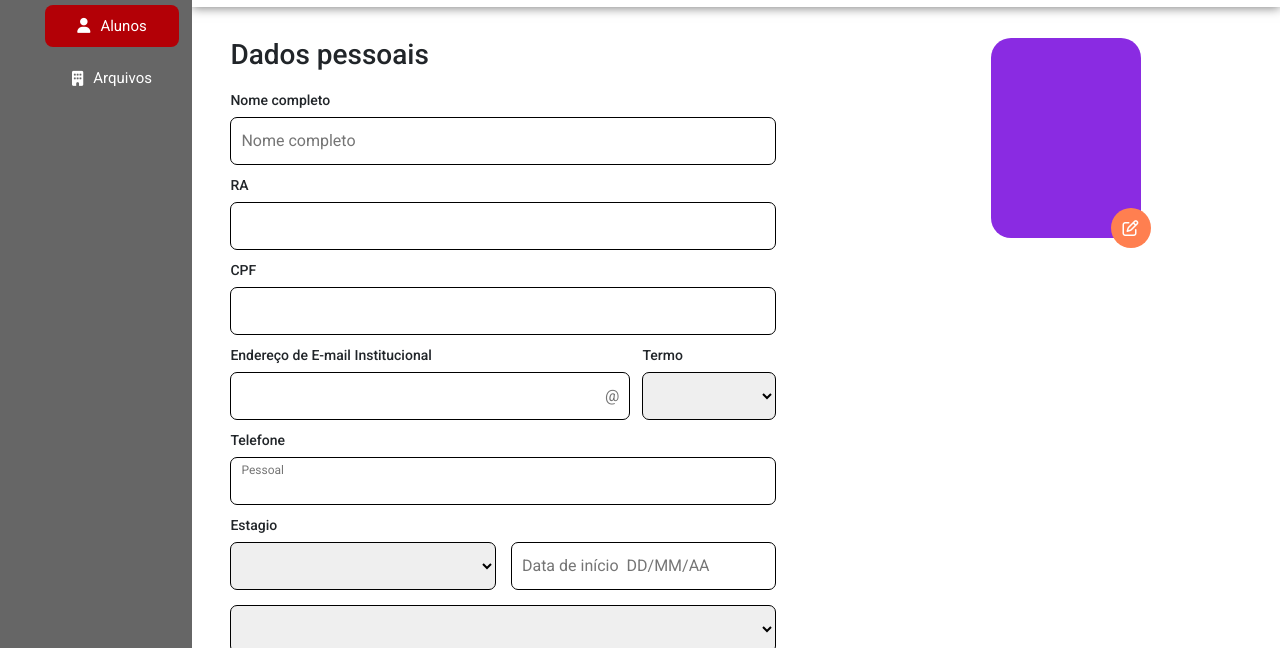
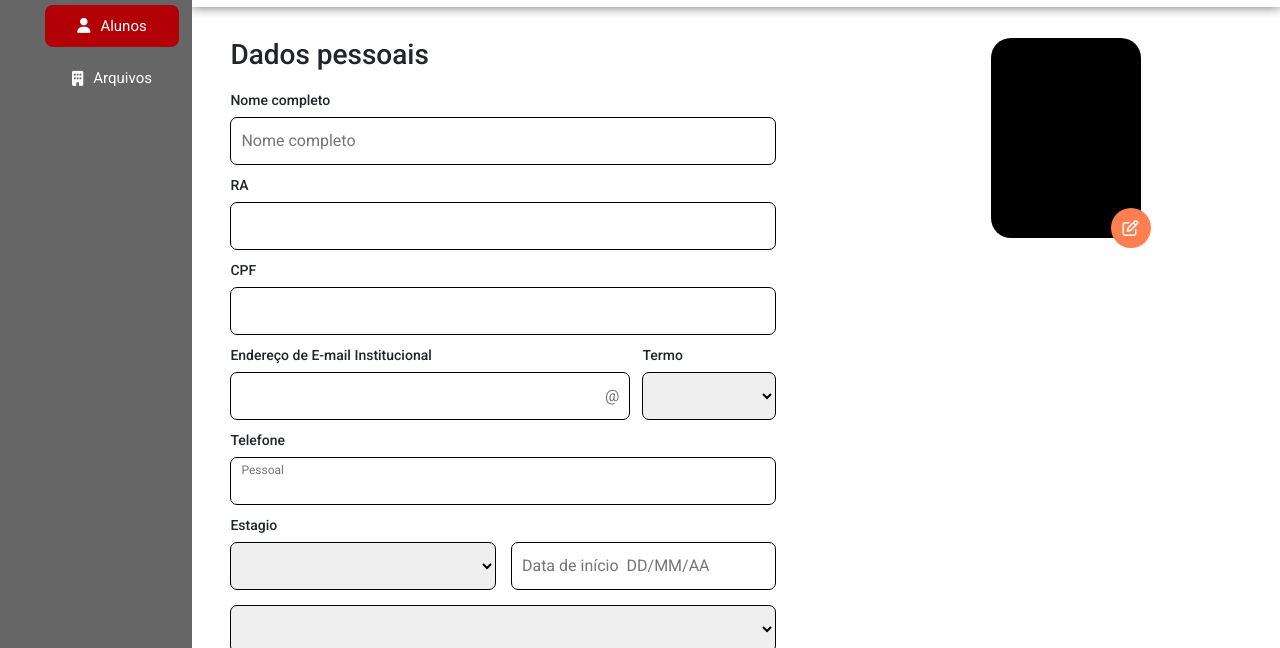
Before and after one commit to repofatecgarca/internloop_gestao_estagio, a website: page views/cadastrarAluno.html in a window 1280 px wide. Shown: the part 58-706 px from the top of the page. Drawn offline with nearby package versions, Linux system fonts and the light colour scheme.

Commit message:
primeiro commit

```diff
--- a/views/public/css/cadastrarAluno.css
+++ b/views/public/css/cadastrarAluno.css
@@ -37,7 +37,7 @@ select {
     width: 150px;
     height: 200px;
     border-radius: 20px;
-    background-color: blueviolet;
+    background-color: rgb(0, 0, 0);
     position: relative;
 }
 
```
